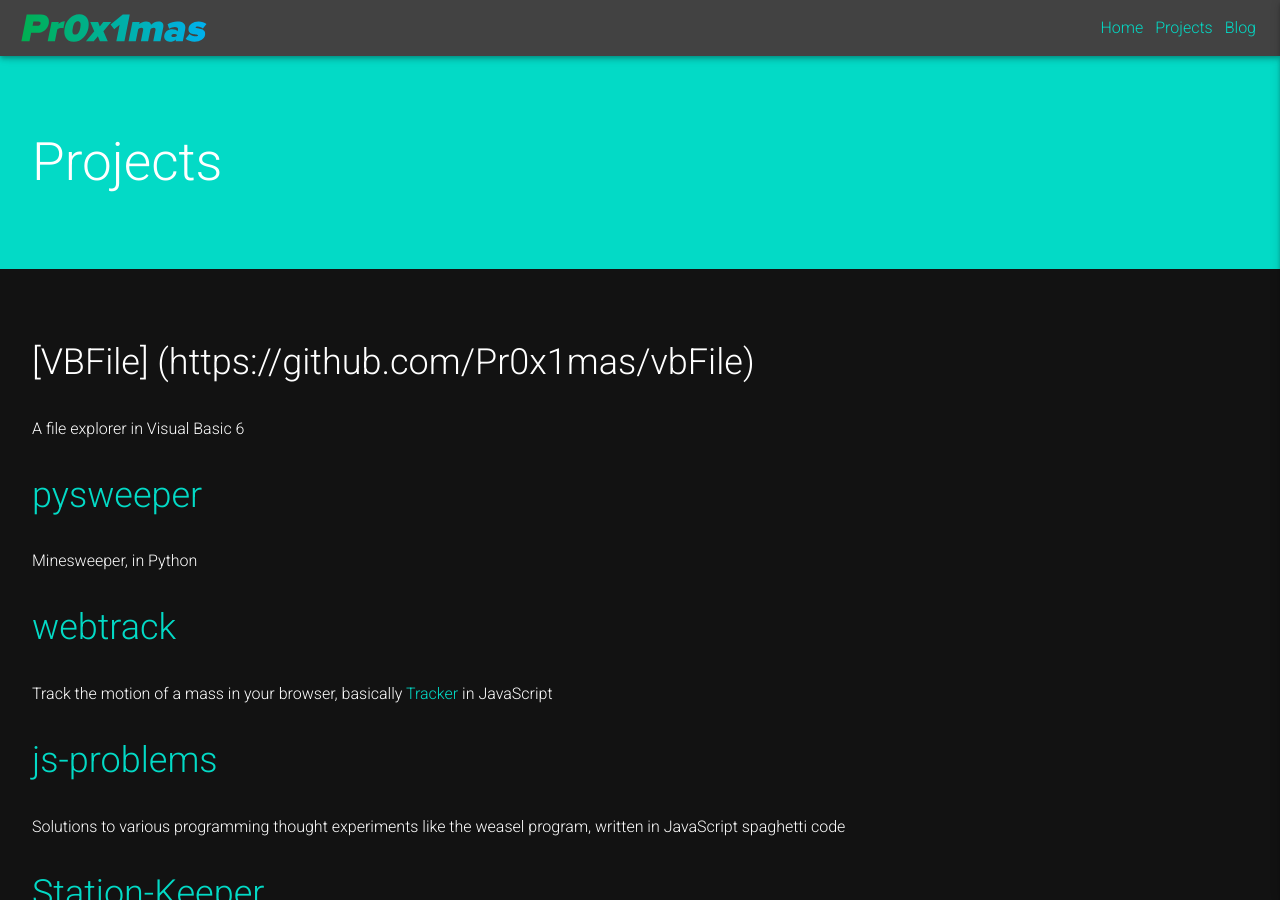
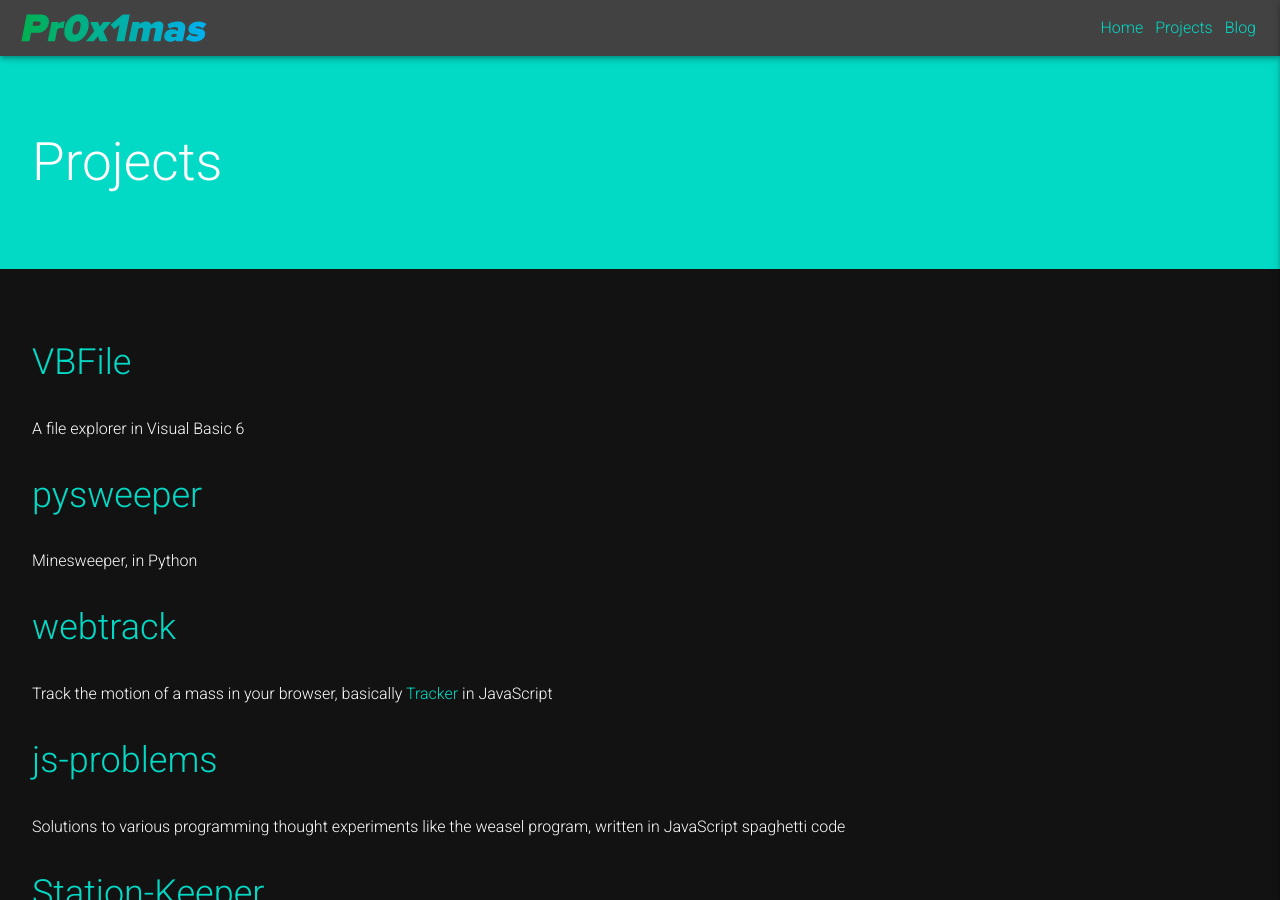
Before and after one commit to HyperHamster535/HyperHamster535.github.io, a Jekyll site: the page built from projects.md, in a window 1280 px wide and 900 px high. Built offline with Jekyll 4.4.1, drawn with Linux system fonts in a browser that asks for light colours; some of the changed lines change nothing that is shown.

Commit message:
fix vbFile link

```diff
--- a/projects.md
+++ b/projects.md
@@ -4,7 +4,7 @@
 permalink: /projects/
 ---
 
-## [VBFile] (https://github.com/Pr0x1mas/vbFile)
+## [VBFile](https://pr0x1mas.github.io/vbFile)
 
 A file explorer in Visual Basic 6
 
```
